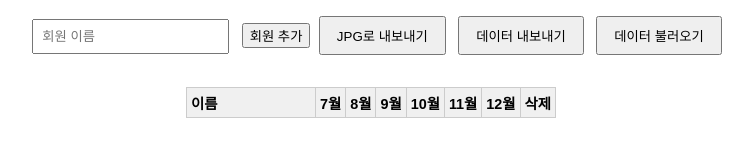
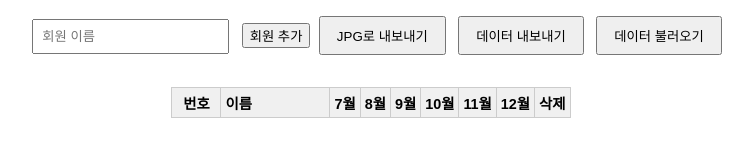
Before and after one commit to nka2000/dues-app, a plain HTML site: page index.html in a window 1280 px wide. Shown: the whole page, without its empty margins (269-1022 px from the left). Drawn offline with nearby package versions, Linux system fonts and the light colour scheme.

Commit message:
index.html

```diff
--- a/index.html
+++ b/index.html
@@ -12,7 +12,8 @@
     input[type="text"] { padding: 0.5rem; margin: 1rem 0.5rem 0 1rem; }
     input[type='checkbox'] { transform: scale(1.1); }
     #downloadBtn, #exportBtn, #importBtn { padding: 0.5rem 1rem; margin: 1rem 0.25rem; }
-    td:first-child, th:first-child { min-width: 120px; text-align: left; }
+    td:nth-child(1), th:nth-child(1) { min-width: 40px; }
+    td:nth-child(2), th:nth-child(2) { min-width: 100px; text-align: left; }
     #captureArea { overflow-x: auto; text-align: center; }
   </style>
 </head>
@@ -44,12 +45,12 @@
       const table = document.getElementById("membersTable");
       table.innerHTML = "";
       const headerRow = document.createElement("tr");
-      headerRow.innerHTML = `<th>이름</th>` + months.map(m => `<th>${m}</th>`).join("") + `<th class='exclude-print'>삭제</th>`;
+      headerRow.innerHTML = `<th>번호</th><th>이름</th>` + months.map(m => `<th>${m}</th>`).join("") + `<th class='exclude-print'>삭제</th>`;
       table.appendChild(headerRow);
 
       members.forEach((member, idx) => {
         const row = document.createElement("tr");
-        let cells = `<td>${member.name}</td>`;
+        let cells = `<td>${idx + 1}</td><td>${member.name}</td>`;
         months.forEach((_, mIdx) => {
           const actualIdx = mIdx + 6;
           cells += `<td><input type='checkbox' ${member.payments[actualIdx] ? "checked" : ""} onchange='togglePayment(${idx}, ${actualIdx})'></td>`;
```
